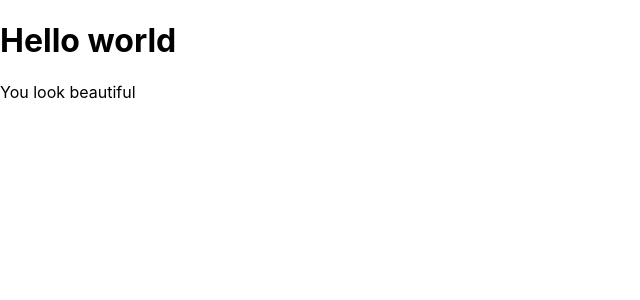
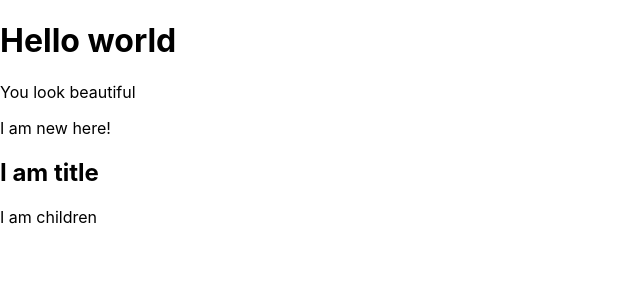
Before and after one commit to SarunasGustainis/react-fundamentals, a React (Create React App) app: page / in a window 1280 px wide. Shown: the top 300 px of the page, without its empty margins (0-640 px from the left). Built offline with nearby package versions, Linux system fonts and the light colour scheme.

Commit message:
jsx components added

```diff
--- a/src/App.js
+++ b/src/App.js
@@ -1,12 +1,27 @@
-import logo from './logo.svg';
-import './App.css';
+import logo from "./logo.svg";
+import "./App.css";
+
+function FirstReactComponent() {
+  return <p>I am new here!</p>;
+}
+
+function ChildrenWithTitle(props) {
+  return (
+    <div>
+      <h2>{props.title}</h2>
+      {props.children}
+    </div>
+  );
+}
 
 function App() {
   return (
-    <>
-<h1>Hello world</h1>
-<p>You look beautiful</p>
-</>
+    <div>
+      <h1>Hello world</h1>
+      <p>You look beautiful</p>
+      <FirstReactComponent />
+      <ChildrenWithTitle title="I am title">I am children</ChildrenWithTitle>
+    </div>
   );
 }
 
```
